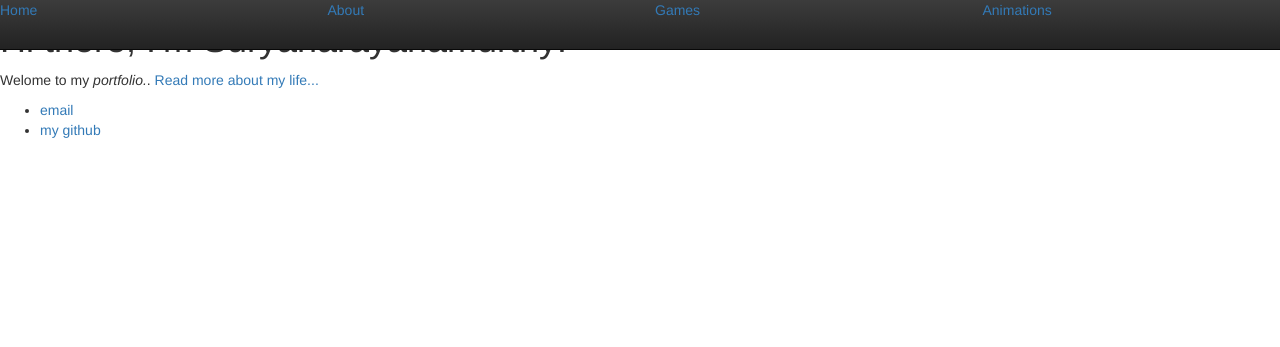
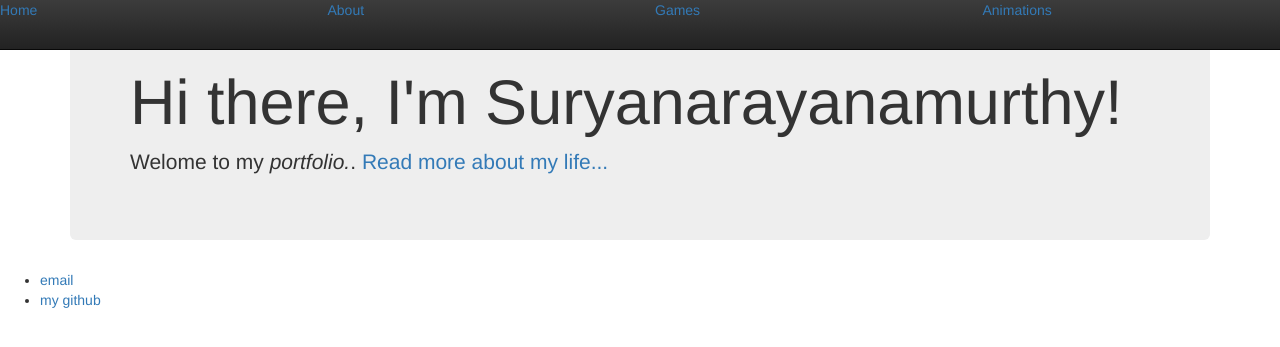
Before and after one commit to Suryanarayanamurthy/Suryanarayanamurthy.github.io, a Jekyll site: the page built from index.html, in a window 1280 px wide. Shown: the top 347 px of the page. Built offline with Jekyll 4.4.1, drawn with Linux system fonts in a browser that asks for light colours.

Commit message:
bug fix in the default layout

```diff
--- a/index.html
+++ b/index.html
@@ -7,7 +7,10 @@ title: Suryanarayanamurthy, Portfolio
 
 </head>
 
-		<div class="blurb">
+		<!--<div class="blurb">-->
+		<div class="container">
+		<div class="jumbotron">
 			<h1>Hi there, I'm Suryanarayanamurthy!</h1>
 			<p>Welome to my  <em>portfolio.</em>. <a href="/about">Read more about my life...</a></p>
+			</div>
 		</div>
```
